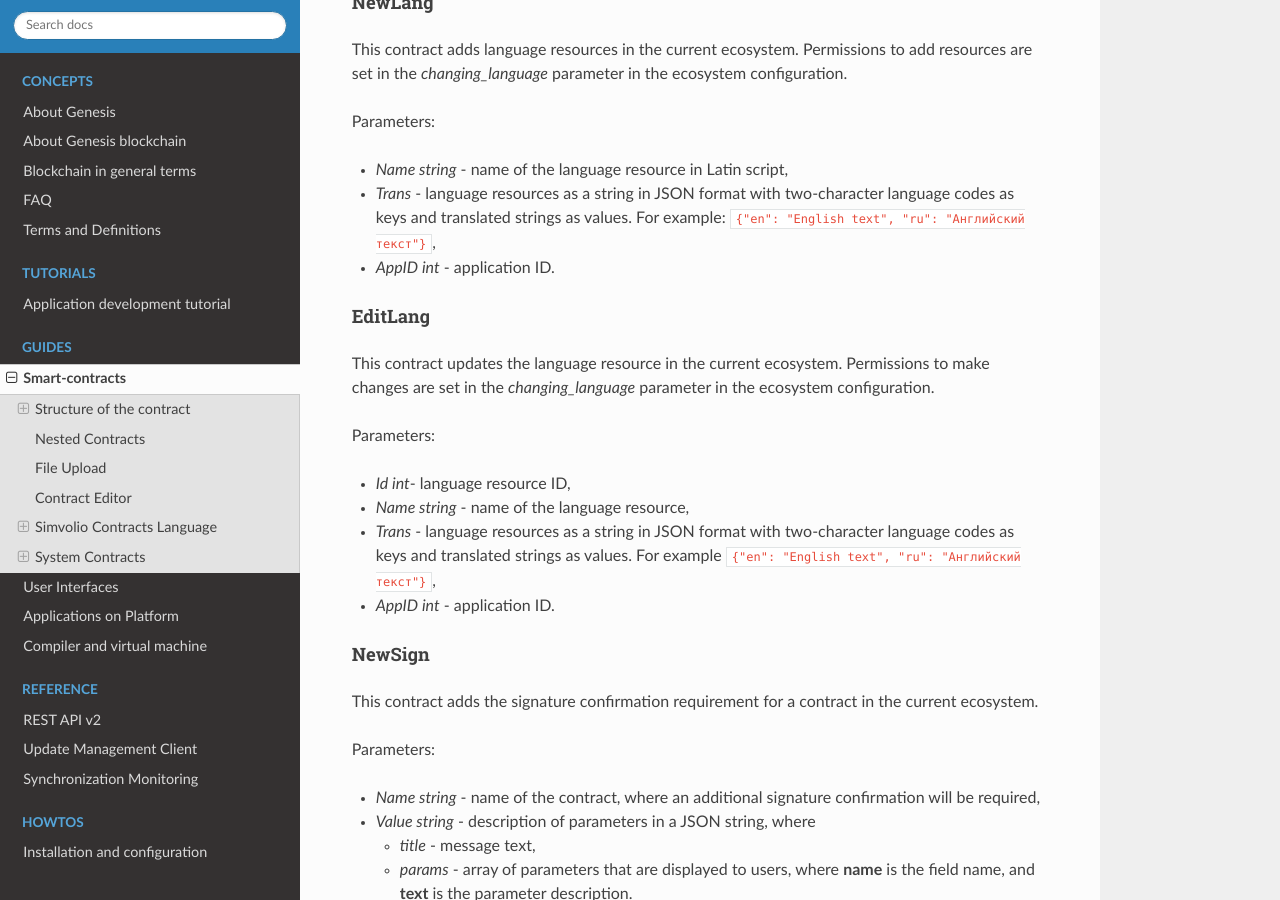
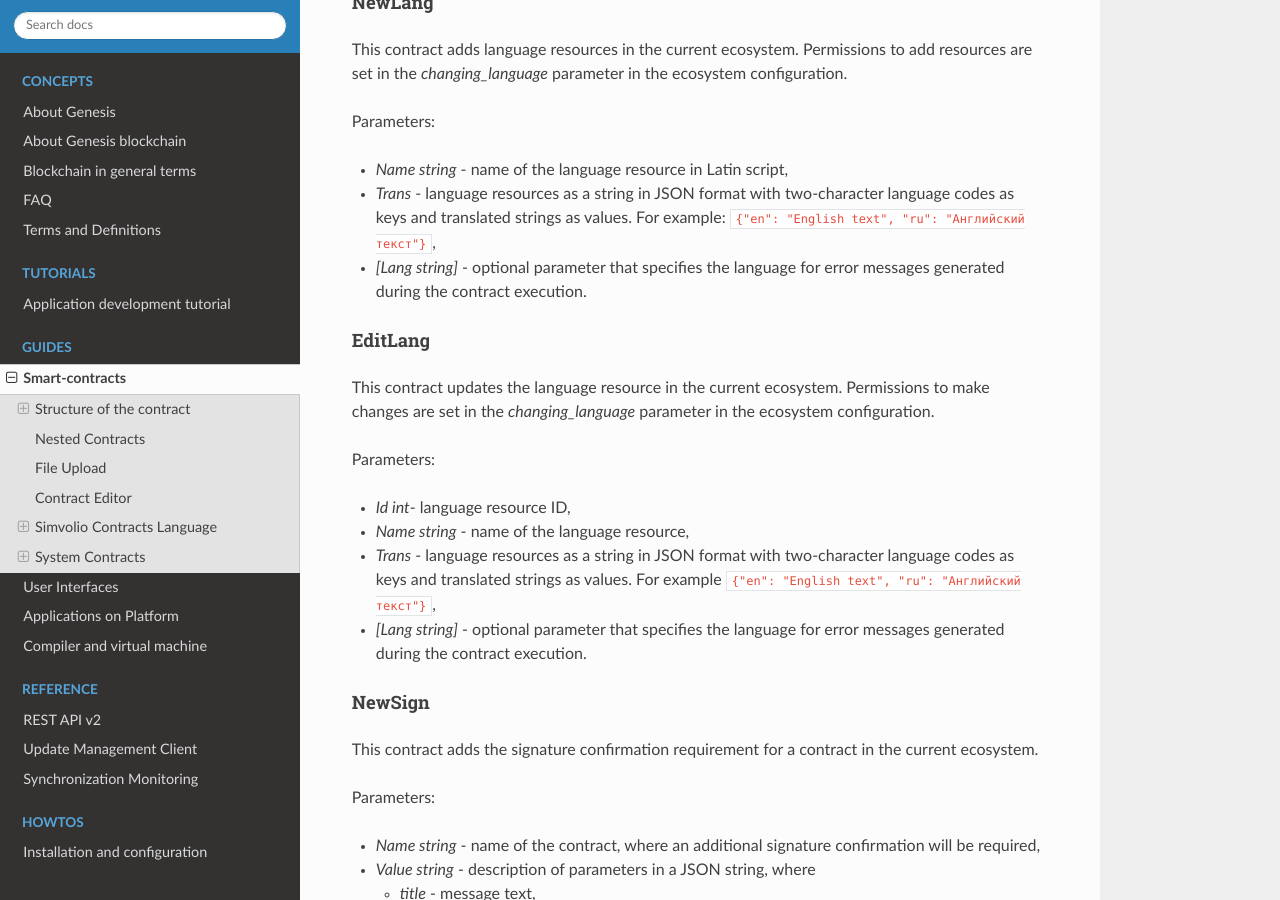
Before and after one commit to AplaProject/apla-docs-en, a Sphinx documentation site: the page built from source/topics/script.rst, in a window 1280 px wide and 900 px high, scrolled down 29595 px. Built offline with Sphinx 7.4.7 and the Read the Docs theme 2.0.0, drawn with Linux system fonts in a browser that asks for light colours.

Commit message:
add [Lang string] to Newlang and EditLang

```diff
--- a/source/topics/script.rst
+++ b/source/topics/script.rst
@@ -1369,7 +1369,7 @@
 
 * *Name string* - name of the language resource in Latin script,
 * *Trans* - language resources as a string in JSON format with two-character language codes as keys and translated strings as values. For example: ``{"en": "English text", "ru": "Английский текст"}``,
-* *AppID int* - application ID.
+* *[Lang string]* - optional parameter that specifies the language for error messages generated during the contract execution.
 
 
 EditLang
@@ -1382,7 +1382,7 @@
 * *Id int*- language resource ID,
 * *Name string* - name of the language resource,
 * *Trans* - language resources as a string in JSON format with two-character language codes as keys and translated strings as values. For example ``{"en": "English text", "ru": "Английский текст"}``,
-* *AppID int* - application ID.
+* *[Lang string]* - optional parameter that specifies the language for error messages generated during the contract execution.
 
 
 NewSign
```
